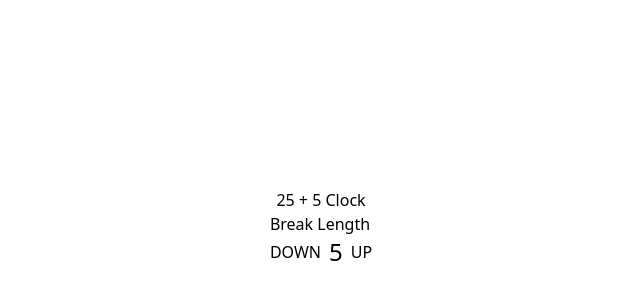
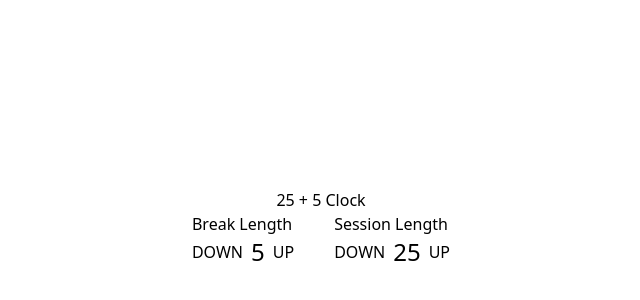
Before and after one commit to marius-grigaliunas/25plus5clock, a React app: page / in a window 1280 px wide. Shown: the part 172-472 px from the top of the page, without its empty margins (319-959 px from the left). Built offline with nearby package versions, Linux system fonts and the light colour scheme; the HTML template or start-up script is replaced by a standard one.

Commit message:
session fieldset

```diff
--- a/src/components/Clock.tsx
+++ b/src/components/Clock.tsx
@@ -3,11 +3,12 @@ import React, { useState } from 'react'
 export default function () {
 
     const [breakLength, setBreakLength] = useState<number>(5)
+    const [sessionLength, setSessionLength] = useState<number>(25)
 
     return (
         <div className='flex flex-col h-lvh w-lvw justify-center items-center'>
             <header><h1>25 + 5 Clock</h1></header>
-            <section>
+            <section className='flex flex-row justify-center items-center gap-10'>
                 <fieldset id='break-field'>
                     <label id='break-label'>Break Length</label>
                     <div id='break-controls' className='flex gap-2'>
@@ -16,8 +17,13 @@ export default function () {
                         <button id='break-increment'>UP</button>
                     </div>
                 </fieldset>
-                <fieldset id='session-section'>
-
+                <fieldset id='session-field'>
+                    <label id='break-label'>Session Length</label>
+                    <div id='session-controls' className='flex gap-2'>
+                        <button id='session-decrement'>DOWN</button>
+                        <output id='session-length' className='text-2xl'>{sessionLength}</output>
+                        <button id='session-increment'>UP</button>
+                    </div>
                 </fieldset>
             </section>
         </div>
```
